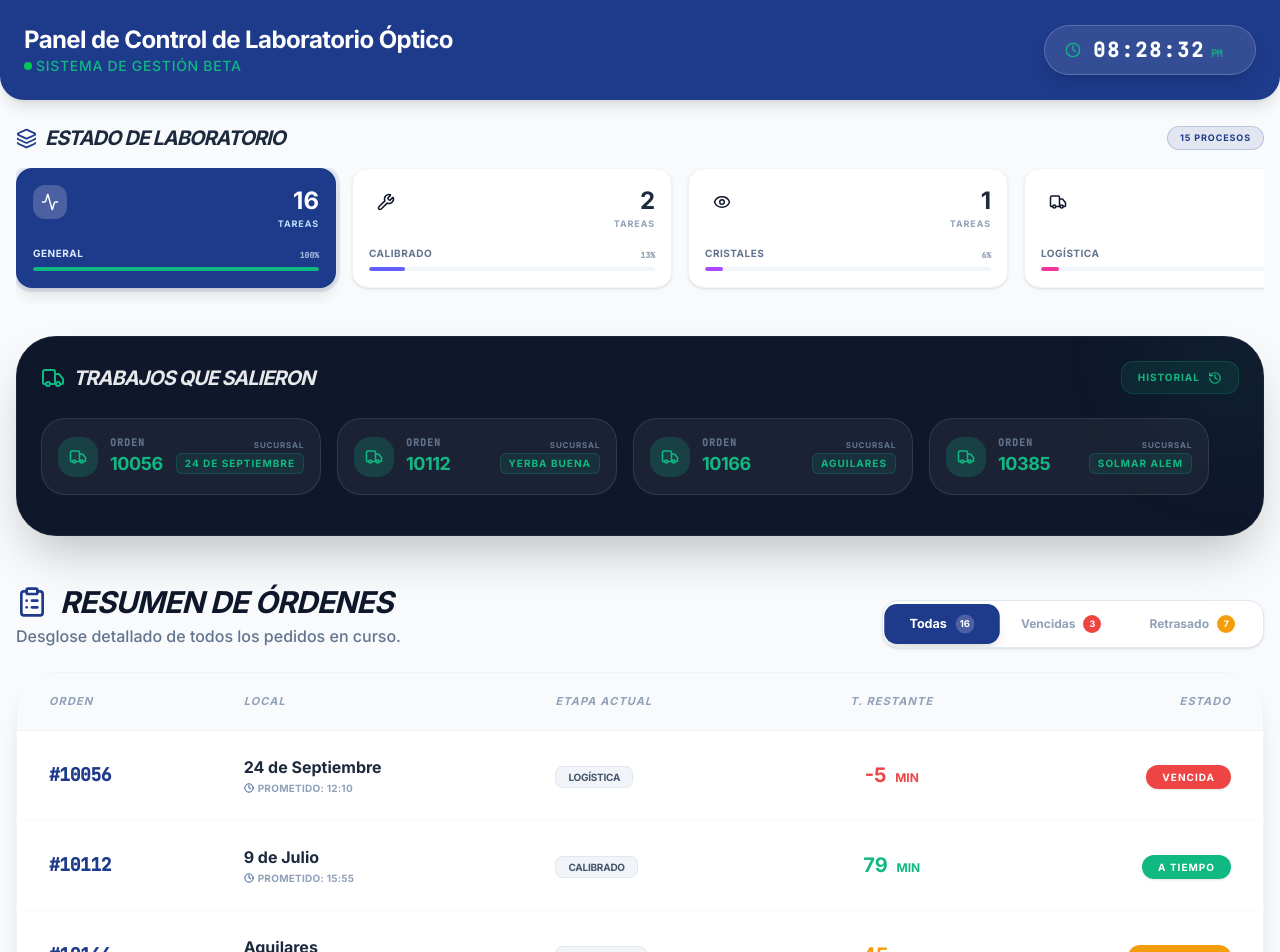
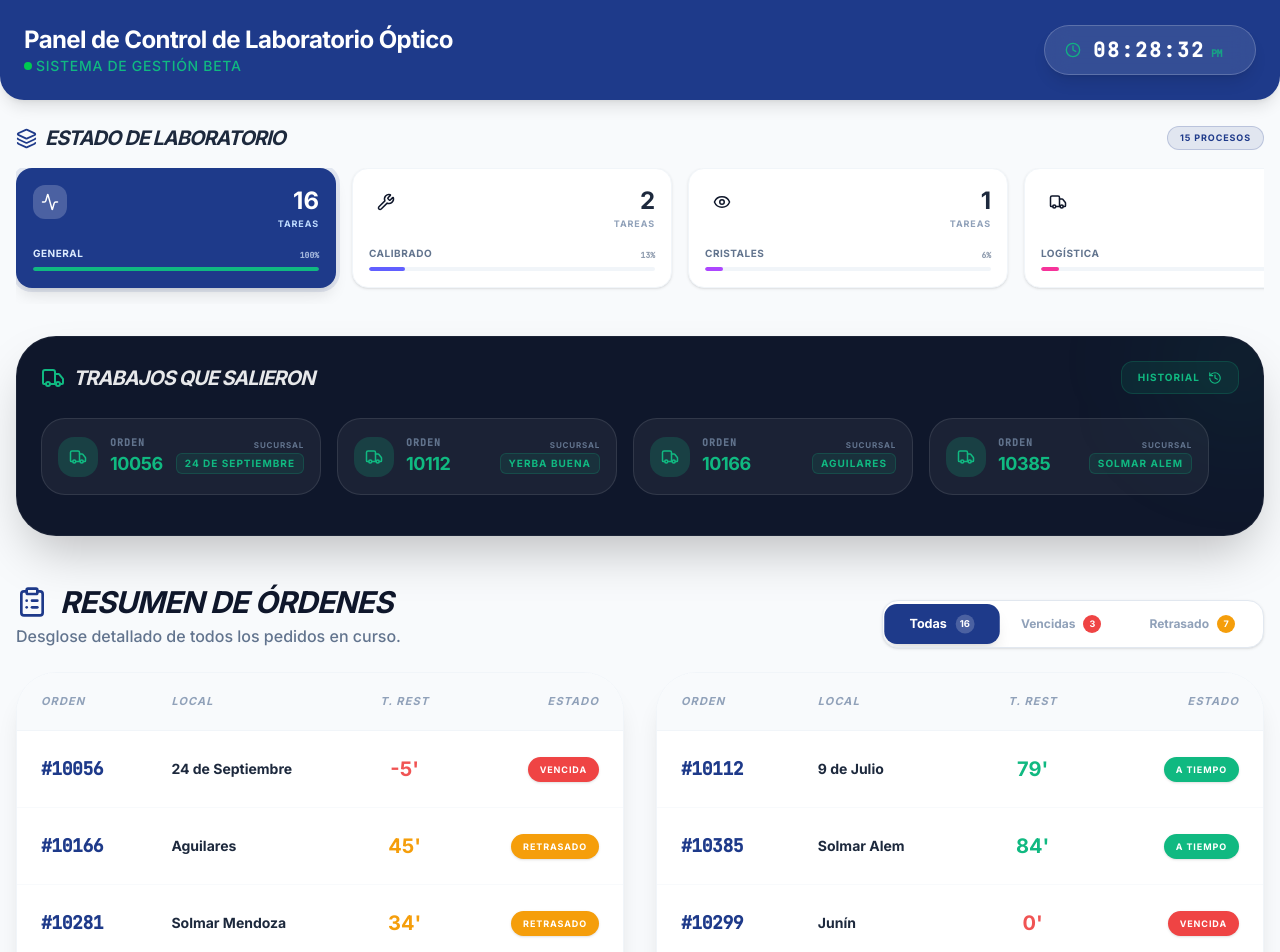
Before and after one commit to Matoma1607/gestion-optica, a React (Vite) app: page / in a window 1280 px wide. Shown: the top 952 px of the page. Built offline with nearby package versions, Linux system fonts and the light colour scheme.

Commit message:
Resumen del pedido de doble panel

```diff
--- a/src/App.tsx
+++ b/src/App.tsx
@@ -642,7 +642,7 @@ export default function App() {
           </section>
         </div>
 
-        {/* Breakdown Summary Section (Persistent Table Below) */}
+        {/* Breakdown Summary Section (Split into two panels) */}
         <section className="mt-12 space-y-6">
           <div className="flex flex-col md:flex-row justify-between items-end gap-6">
             <div>
@@ -680,22 +680,25 @@ export default function App() {
             </div>
           </div>
 
-          <div className="bg-white rounded-[2.5rem] shadow-xl overflow-hidden border border-slate-100">
+          <div className="grid grid-cols-1 xl:grid-cols-2 gap-8">
+            {[0, 1].map((panelIdx) => {
+              const panelOrders = filteredOrders.filter((_, i) => i % 2 === panelIdx);
+              return (
+                <div key={panelIdx} className="bg-white rounded-[2.5rem] shadow-xl overflow-hidden border border-slate-100">
                   <div className="overflow-x-auto w-full">
-              <table className="w-full text-left border-collapse min-w-[800px]">
+                    <table className="w-full text-left border-collapse min-w-[400px]">
                       <thead>
                         <tr className="bg-slate-50">
-                    <th className="px-8 py-5 text-[11px] font-black text-slate-400 uppercase tracking-widest border-b border-slate-100 italic">Orden</th>
-                    <th className="px-8 py-5 text-[11px] font-black text-slate-400 uppercase tracking-widest border-b border-slate-100 italic">Local</th>
-                    <th className="px-8 py-5 text-[11px] font-black text-slate-400 uppercase tracking-widest border-b border-slate-100 italic">Etapa Actual</th>
-                    <th className="px-8 py-5 text-[11px] font-black text-slate-400 uppercase tracking-widest border-b border-slate-100 italic text-center">T. Restante</th>
-                    <th className="px-8 py-5 text-[11px] font-black text-slate-400 uppercase tracking-widest border-b border-slate-100 italic text-right">Estado</th>
+                          <th className="px-6 py-5 text-[11px] font-black text-slate-400 uppercase tracking-widest border-b border-slate-100 italic">Orden</th>
+                          <th className="px-6 py-5 text-[11px] font-black text-slate-400 uppercase tracking-widest border-b border-slate-100 italic">Local</th>
+                          <th className="px-6 py-5 text-[11px] font-black text-slate-400 uppercase tracking-widest border-b border-slate-100 italic text-center">T. Rest</th>
+                          <th className="px-6 py-5 text-[11px] font-black text-slate-400 uppercase tracking-widest border-b border-slate-100 italic text-right">Estado</th>
                         </tr>
                       </thead>
                       <tbody className="divide-y divide-slate-50">
                         <AnimatePresence mode="popLayout" initial={false}>
-                    {filteredOrders.length > 0 ? (
-                      filteredOrders.map((order, idx) => (
+                          {panelOrders.length > 0 ? (
+                            panelOrders.map((order, idx) => (
                               <motion.tr
                                 key={order.id}
                                 layout
@@ -705,32 +708,22 @@ export default function App() {
                                 transition={{ duration: 0.2, delay: Math.min(idx * 0.02, 0.2) }}
                                 className="hover:bg-slate-50/80 transition-colors group"
                               >
-                          <td className="px-8 py-6">
+                                <td className="px-6 py-6">
                                   <span className="text-lg font-black text-brand-blue tracking-tight font-mono">#{order.id.replace('#', '')}</span>
                                 </td>
-                          <td className="px-8 py-6">
-                            <div className="flex flex-col">
-                              <span className="font-bold text-slate-800 text-base">{order.location}</span>
-                              <span className="text-[10px] text-slate-400 font-bold flex items-center gap-1 mt-0.5 uppercase tracking-wide">
-                                <Clock size={10} className="text-brand-blue" /> Prometido: {order.promisedTime}
-                              </span>
-                            </div>
+                                <td className="px-6 py-6 font-bold text-slate-800 text-sm">
+                                  {order.location}
                                 </td>
-                          <td className="px-8 py-6">
-                            <span className="bg-slate-100 text-slate-600 px-3 py-1 rounded-lg text-[10px] font-black uppercase tracking-tight border border-slate-200">
-                              {order.stage}
-                            </span>
-                          </td>
-                          <td className="px-8 py-6 text-center">
+                                <td className="px-6 py-6 text-center">
                                   <span className={`text-xl font-black ${
                                     order.remainingTime <= 0 ? 'text-brand-red animate-pulse' :
                                     order.remainingTime <= 60 ? 'text-brand-orange' : 'text-brand-green'
                                   }`}>
-                              {order.remainingTime} <span className="text-xs uppercase ml-1">min</span>
+                                    {order.remainingTime}'
                                   </span>
                                 </td>
-                          <td className="px-8 py-6 text-right">
-                            <span className={`text-[10px] font-black px-4 py-1.5 rounded-full uppercase tracking-widest shadow-sm ${getStatusColor(order.status)}`}>
+                                <td className="px-6 py-6 text-right">
+                                  <span className={`text-[9px] font-black px-3 py-1.5 rounded-full uppercase tracking-widest shadow-sm inline-block ${getStatusColor(order.status)}`}>
                                     {order.status}
                                   </span>
                                 </td>
@@ -738,23 +731,14 @@ export default function App() {
                             ))
                           ) : (
                             <motion.tr
-                        key="empty"
+                              key={`empty-${panelIdx}`}
                               initial={{ opacity: 0 }}
                               animate={{ opacity: 1 }}
                             >
-                        <td colSpan={5} className="py-20 text-center">
-                          <div className="flex flex-col items-center gap-2 opacity-30">
-                            <ClipboardList size={48} />
-                            <p className="text-sm font-black uppercase tracking-widest">Sin órdenes para mostrar</p>
-                            {selectedStage && (
-                              <button
-                                onClick={() => setSelectedStage(null)}
-                                className="mt-4 text-brand-blue font-black underline uppercase text-[10px]"
-                              >
-                                Limpiar filtro de etapa
-                              </button>
-                            )}
-                          </div>
+                              <td colSpan={4} className="py-20 text-center">
+                                <p className="text-xs font-black uppercase tracking-widest text-slate-300 italic">
+                                  {panelIdx === 0 && filteredOrders.length === 0 ? 'Sin órdenes para mostrar' : ''}
+                                </p>
                               </td>
                             </motion.tr>
                           )}
@@ -763,31 +747,11 @@ export default function App() {
                     </table>
                   </div>
                 </div>
+              );
+            })}
+          </div>
         </section>
 
-        {/* Monitor Access (Secondary UI) */}
-        <section className="pt-8">
-          <motion.div
-            whileHover={{ y: -4 }}
-            className="bg-slate-900 p-8 md:p-10 rounded-[3rem] shadow-2xl flex flex-col md:flex-row items-center justify-between gap-8 group border border-white/5"
-          >
-            <div className="flex items-center gap-6 min-w-0">
-              <div className="h-16 w-16 shrink-0 rounded-2xl bg-white/10 flex items-center justify-center text-white border border-white/20 group-hover:bg-brand-blue transition-all duration-500 shadow-xl">
-                <ExternalLink size={28} />
-              </div>
-              <div className="text-left min-w-0">
-                <h3 className="text-2xl font-black italic tracking-tight uppercase text-white">Modo Monitor Extendido</h3>
-                <p className="text-white/40 text-sm font-medium mt-1">Perfecto para una segunda pantalla dedicada en el taller o recepción.</p>
-              </div>
-            </div>
-            <button
-              onClick={handleOpenMonitor}
-              className="px-8 py-4 bg-white text-brand-blue rounded-2xl font-black uppercase tracking-widest text-xs hover:bg-brand-blue hover:text-white transition-all flex items-center gap-3 shrink-0 shadow-lg"
-            >
-              Abrir Monitor <ArrowRight size={20} />
-            </button>
-          </motion.div>
-        </section>
       </main>
 
 
```
Lines whose indentation alone changed are shown as unchanged.
